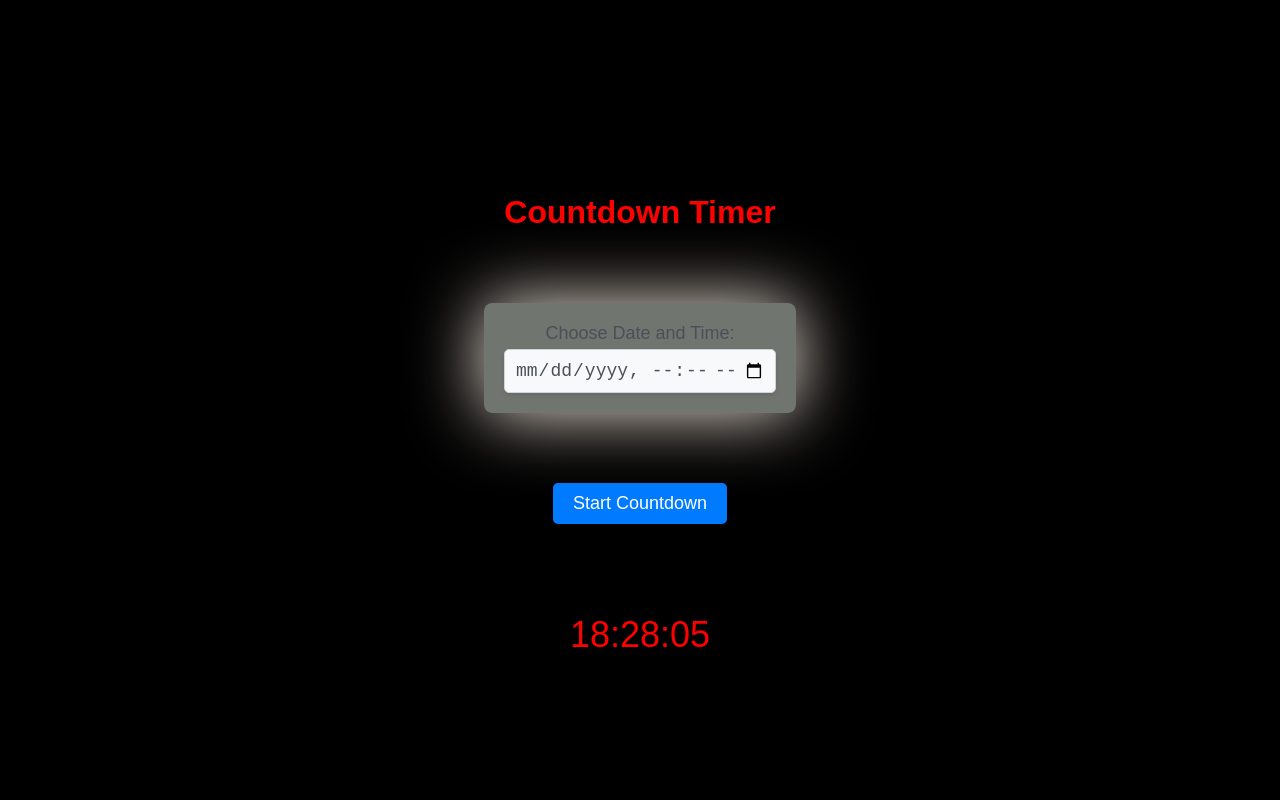
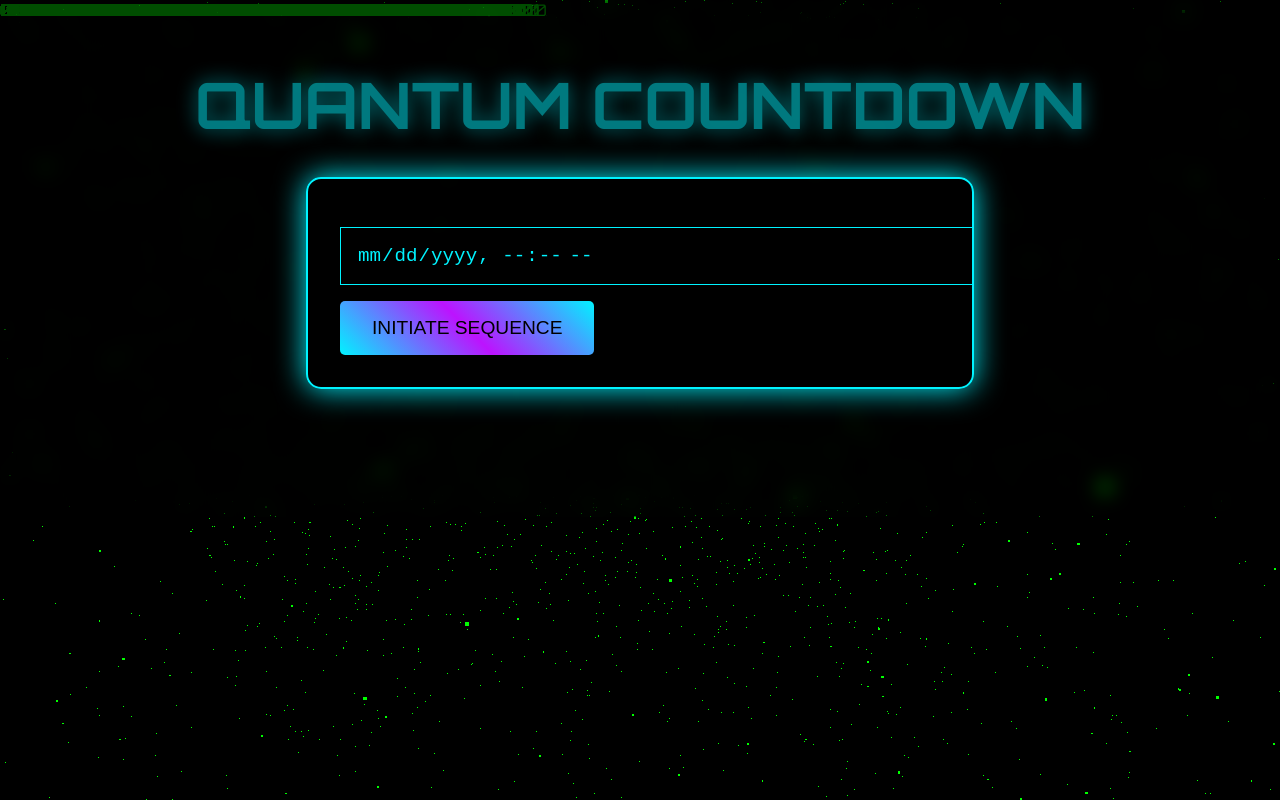
Before and after one commit to kasemsamra/CountdownTimer, a plain HTML site: page index.html in a window 1280 px wide. Drawn offline with nearby package versions, Linux system fonts and the light colour scheme.

Commit message:
index.html

```diff
--- a/index.html
+++ b/index.html
@@ -1,241 +1,299 @@
 <!DOCTYPE html>
 <html lang="en">
-
 <head>
     <meta charset="UTF-8">
     <meta name="viewport" content="width=device-width, initial-scale=1.0">
-    <title>Countdown Time</title>
-    <link rel="icon" href="https://vclock.com/img/favicons/android-chrome-192x192.png" type="image/png">
+    <title>Countdown</title>
+    <link href="https://fonts.googleapis.com/css2?family=Orbitron:wght@400;700&display=swap" rel="stylesheet">
+    <script src="https://cdnjs.cloudflare.com/ajax/libs/three.js/r128/three.min.js"></script>
     <style>
+        :root {
+            --neon-blue: #00f3ff;
+            --neon-purple: #bc13fe;
+            --matrix-green: #0f0;
+            --hologram-effect: linear-gradient(45deg,
+                var(--neon-blue) 0%,
+                var(--neon-purple) 50%,
+                var(--neon-blue) 100%);
+        }
+
         body {
-            font-family: Arial, sans-serif;
+            margin: 0;
+            overflow: hidden;
+            font-family: 'Orbitron', sans-serif;
+            background: #000;
+            color: var(--neon-blue);
+            height: 100vh;
+        }
+
+        #canvas3d {
+            position: fixed;
+            top: 0;
+            left: 0;
+            z-index: -1;
+        }
+
+        .container {
+            position: relative;
+            padding: 2rem;
+            backdrop-filter: blur(10px);
+        }
+
+        .title {
+            font-size: 4rem;
             text-align: center;
-            background-color: black;
-            margin: 0;
-            padding: 0;
+            margin: 2rem 0;
+            text-shadow: 0 0 20px var(--neon-blue);
+            animation: titleGlow 2s ease-in-out infinite;
+        }
+
+        @keyframes titleGlow {
+            0%, 100% { opacity: 1; }
+            50% { opacity: 0.5; }
+        }
+
+        .control-panel {
+            background: rgba(0, 0, 0, 0.8);
+            border: 2px solid var(--neon-blue);
+            border-radius: 15px;
+            padding: 2rem;
+            max-width: 600px;
+            margin: 2rem auto;
+            box-shadow: 0 0 30px var(--neon-blue);
+        }
+
+        .hologram-input {
+            width: 100%;
+            padding: 1rem;
+            background: transparent;
+            border: 1px solid var(--neon-blue);
+            color: var(--neon-blue);
+            font-size: 1.2rem;
+            margin: 1rem 0;
+            transition: all 0.3s ease;
+        }
+
+        .hologram-input:focus {
+            outline: none;
+            box-shadow: 0 0 20px var(--neon-blue);
+        }
+
+        .quantum-button {
+            background: var(--hologram-effect);
+            color: #000;
+            padding: 1rem 2rem;
+            border: none;
+            border-radius: 5px;
+            font-size: 1.2rem;
+            cursor: pointer;
+            transition: all 0.3s ease;
+            position: relative;
+            overflow: hidden;
+            text-transform: uppercase;
+        }
+
+        .quantum-button::after {
+            content: '';
+            position: absolute;
+            top: -50%;
+            left: -50%;
+            width: 200%;
+            height: 200%;
+            background: linear-gradient(45deg,
+                transparent,
+                rgba(255,255,255,0.2),
+                transparent);
+            transform: rotate(45deg);
+            animation: buttonFlow 3s infinite;
+        }
+
+        @keyframes buttonFlow {
+            0% { transform: translateX(-100%) rotate(45deg); }
+            100% { transform: translateX(100%) rotate(45deg); }
+        }
+
+        .time-matrix {
+            display: grid;
+            grid-template-columns: repeat(4, 1fr);
+            gap: 2rem;
+            max-width: 1000px;
+            margin: 3rem auto;
+        }
+
+        .time-unit {
+            background: rgba(0, 0, 0, 0.7);
+            border: 2px solid var(--neon-blue);
+            border-radius: 15px;
+            padding: 2rem;
+            position: relative;
             overflow: hidden;
         }
 
-        h1 {
-            margin-top: 50px;
-            color: #343a40;
-            animation: rgbText 5s infinite;
+        .time-value {
+            font-size: 3rem;
+            text-shadow: 0 0 10px var(--neon-blue);
+            position: relative;
+            z-index: 1;
         }
 
-        @keyframes rgbText {
-            0% {
-                color: #ff0000;
-            }
-            14% {
-                color: #ff7f00;
-            }
-            28% {
-                color: #ffff00;
-            }
-            42% {
-                color: #7fff00;
-            }
-            57% {
-                color: #00ff00;
-            }
-            71% {
-                color: #00ff7f;
-            }
-            85% {
-                color: #00ffff;
-            }
-            100% {
-                color: #007fff;
-            }
+        .time-label {
+            font-size: 1rem;
+            color: var(--neon-purple);
+            text-transform: uppercase;
         }
 
-        .container {
-            display: flex;
-            flex-direction: column;
-            align-items: center;
-            justify-content: center;
-            height: 100vh;
-            padding: 0 20px;
+        .binary-rain {
+            position: absolute;
+            top: 0;
+            left: 0;
+            color: var(--matrix-green);
+            opacity: 0.3;
+            pointer-events: none;
         }
 
-        .input-container {
-            margin-top: 20px;
-            display: flex;
-            flex-direction: column;
-            align-items: center;
-            max-width: 600px;
-            margin: 50px auto;
-            background-color: #ccd3ca8e;
-            padding: 20px;
-            border-radius: 8px;
-            box-shadow: 0px 0px 70px #f5e8dd;
-            text-align: center;
-        }
+        @media (max-width: 768px) {
+            .time-matrix {
+                grid-template-columns: 1fr;
+            }
 
-        .input-container label {
-            font-size: 18px;
-            margin-bottom: 5px;
-            color: #495057;
-        }
-
-        .input-container input[type="datetime-local"] {
-            font-size: 18px;
-            padding: 10px;
-            border: 1px solid #ced4da;
-            border-radius: 5px;
-            width: 100%;
-            max-width: 250px;
-            background-color: #f8f9fa;
-            color: #495057;
-            box-shadow: 0 2px 5px rgba(0, 0, 0, 0.1);
-            transition: border-color 0.3s, box-shadow 0.3s;
-        }
-
-        .input-container input[type="datetime-local"]:focus {
-            border-color: #007bff;
-            outline: none;
-            box-shadow: 0 0 5px rgba(0, 123, 255, 0.5);
-        }
-
-        #start-btn {
-            font-size: 18px;
-            padding: 10px 20px;
-            background-color: #007bff;
-            color: white;
-            border: none;
-            border-radius: 5px;
-            cursor: pointer;
-            transition: background-color 0.3s;
-            margin-top: 20px;
-            outline: none;
-        }
-
-        #start-btn:hover {
-            background-color: #0056b3;
-        }
-
-        #timer {
-            font-size: 80px;
-            margin-top: 100px;
-            color: #dc3545;
-            display: none;
-            transition: opacity 0.3s ease-in-out;
-            opacity: 0;
-            max-width: 600px;
-            margin: 50px auto;
-            background-color: #ccd3ca8e;
-            padding: 20px;
-            border-radius: 8px;
-            box-shadow: 0px 0px 70px #f5e8dd;
-            text-align: center;
-            animation: rgbText 5s infinite;
-        }
-
-        #timer.show {
-            opacity: 1;
-        }
-
-        #timer.expired {
-            color: #6c757d;
-        }
-
-        #countdown-info {
-            font-size: 20px;
-            margin-top: 20px;
-            color: #28a745;
-        }
-
-        #clock {
-            font-size: 36px;
-            margin-top: 50px;
-            color: #343a40;
-            animation: rgbText 5s infinite;
-        }
-
-        @media (max-width: 600px) {
-            #timer {
-                font-size: 40px;
+            .title {
+                font-size: 2.5rem;
             }
         }
     </style>
 </head>
-
 <body>
+    <canvas id="canvas3d"></canvas>
 
     <div class="container">
-        <h1>Countdown Timer</h1>
+        <h1 class="title">QUANTUM COUNTDOWN</h1>
 
-        <div class="input-container" id="input-container">
-            <label for="datetime">Choose Date and Time:</label>
-            <input type="datetime-local" id="datetime" name="datetime" aria-label="Choose Date and Time">
+        <div class="control-panel">
+            <input type="datetime-local" class="hologram-input" id="datetime">
+            <button class="quantum-button" onclick="startCountdown()">
+                INITIATE SEQUENCE
+            </button>
         </div>
 
-        <button id="start-btn" aria-label="Start Countdown" onclick="startCountdown()">Start Countdown</button>
-
-        <div id="timer" aria-live="polite" role="timer" aria-atomic="true"></div>
-
-        <p id="countdown-info"></p>
-
-        <div id="clock"></div>
+        <div class="time-matrix" id="timer"></div>
     </div>
 
     <script>
+        const scene = new THREE.Scene();
+        const camera = new THREE.PerspectiveCamera(75, window.innerWidth/window.innerHeight, 0.1, 1000);
+        const renderer = new THREE.WebGLRenderer({ canvas: document.querySelector('#canvas3d') });
+        renderer.setSize(window.innerWidth, window.innerHeight);
+
+        const particles = new THREE.BufferGeometry();
+        const particleCount = 5000;
+        const posArray = new Float32Array(particleCount * 3);
+
+        for(let i = 0; i < particleCount * 3; i++) {
+            posArray[i] = (Math.random() - 0.5) * 5;
+        }
+
+        particles.setAttribute('position', new THREE.BufferAttribute(posArray, 3));
+        const material = new THREE.PointsMaterial({
+            size: 0.005,
+            color: 0x00ff00
+        });
+
+        const particleMesh = new THREE.Points(particles, material);
+        scene.add(particleMesh);
+
+        camera.position.z = 2;
+
+        function animate() {
+            requestAnimationFrame(animate);
+            particleMesh.rotation.x += 0.001;
+            particleMesh.rotation.y += 0.001;
+            renderer.render(scene, camera);
+        }
+        animate();
+
         function startCountdown() {
-            document.getElementById('input-container').style.display = 'none';
-            document.getElementById('start-btn').style.display = 'none';
+            const targetDate = new Date(document.getElementById('datetime').value);
+            if(!targetDate.getTime()) {
+                alert('INVALID TEMPORAL COORDINATES');
+                return;
+            }
 
-            const timer = document.getElementById('timer');
-            timer.style.display = 'block';
-            setTimeout(() => timer.classList.add('show'), 100);
+            document.querySelector('.control-panel').style.display = 'none';
 
-            const selectedDateTime = new Date(document.getElementById('datetime').value).getTime();
+            const timerElement = document.getElementById('timer');
+            let animationFrame;
 
-            const countdown = setInterval(function () {
-                const now = new Date().getTime();
-                const distance = selectedDateTime - now;
+            function updateTimer() {
+                const now = new Date();
+                const distance = targetDate - now;
 
                 const days = Math.floor(distance / (1000 * 60 * 60 * 24));
                 const hours = Math.floor((distance % (1000 * 60 * 60 * 24)) / (1000 * 60 * 60));
                 const minutes = Math.floor((distance % (1000 * 60 * 60)) / (1000 * 60));
                 const seconds = Math.floor((distance % (1000 * 60)) / 1000);
 
-                timer.innerHTML = `${days}d ${hours}h ${minutes}m ${seconds}s`;
+                timerElement.innerHTML = `
+                    <div class="time-unit">
+                        <div class="time-value">${days}</div>
+                        <div class="time-label">Quantum Days</div>
+                    </div>
+                    <div class="time-unit">
+                        <div class="time-value">${hours}</div>
+                        <div class="time-label">Temporal Hours</div>
+                    </div>
+                    <div class="time-unit">
+                        <div class="time-value">${minutes}</div>
+                        <div class="time-label">Chronal Minutes</div>
+                    </div>
+                    <div class="time-unit">
+                        <div class="time-value">${seconds}</div>
+                        <div class="time-label">Singularity Seconds</div>
+                    </div>
+                `;
 
-                const countdownTitle = `${days}d ${hours}h ${minutes}m ${seconds}s until expiry`;
-                document.title = countdownTitle;
-
-                const countdownStartTime = new Date(selectedDateTime).toLocaleString();
-                document.getElementById('countdown-info').innerText = `Countdown will End at: ${countdownStartTime}`;
-
-                if (distance < 0) {
-                    clearInterval(countdown);
-                    timer.innerHTML = 'EXPIRED';
-                    timer.classList.add('expired');
-                    document.title = 'Countdown Expired';
+                if(distance < 0) {
+                    cancelAnimationFrame(animationFrame);
+                    timerElement.innerHTML = `
+                        <div class="time-unit" style="grid-column:1/-1;border-color:#ff0000;">
+                            <div class="time-value" style="color:#ff0000;">TEMPORAL ANOMALY DETECTED</div>
+                            <div class="time-label">TIMELINE DESYNCHRONIZED</div>
+                        </div>
+                    `;
+                    initiateQuantumFlare();
+                } else {
+                    animationFrame = requestAnimationFrame(updateTimer);
                 }
-            }, 1000);
+            }
+            updateTimer();
         }
 
-        function displayTime() {
-            const now = new Date();
-            const hours = now.getHours().toString().padStart(2, '0');
-            const minutes = now.getMinutes().toString().padStart(2, '0');
-            const seconds = now.getSeconds().toString().padStart(2, '0');
-            document.getElementById('clock').textContent = `${hours}:${minutes}:${seconds}`;
+        function initiateQuantumFlare() {
+            const flare = new THREE.PointLight(0xff0000, 1, 100);
+            flare.position.set(0,0,5);
+            scene.add(flare);
+
+            setTimeout(() => {
+                scene.remove(flare);
+            }, 2000);
+        }
+        function createBinaryRain() {
+            const characters = '01';
+            const container = document.createElement('div');
+            container.className = 'binary-rain';
+
+            for(let i = 0; i < 100; i++) {
+                const element = document.createElement('div');
+                element.style.position = 'absolute';
+                element.style.left = `${Math.random() * 100}%`;
+                element.style.animation = `matrixFall ${Math.random() * 10 + 5}s linear infinite`;
+                element.textContent = Array(50).fill().map(() =>
+                    characters.charAt(Math.floor(Math.random() * characters.length))).join('');
+                container.appendChild(element);
+            }
+            document.body.appendChild(container);
         }
 
-        setInterval(displayTime, 1000);
-
-        displayTime();
-
-        function breakReminder() {
-            alert('Time for a 10-minute break!');
-        }
-
-
-        setInterval(breakReminder, 2 * 60 * 60 * 1000);
+        createBinaryRain();
     </script>
-
 </body>
-
 </html>
```
